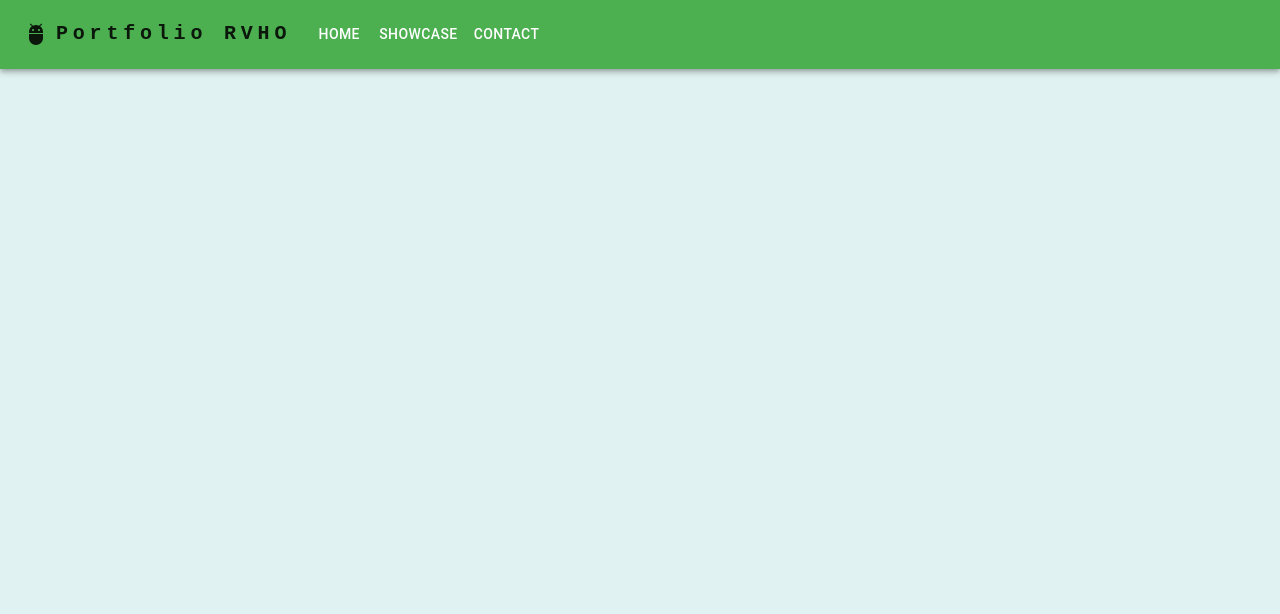
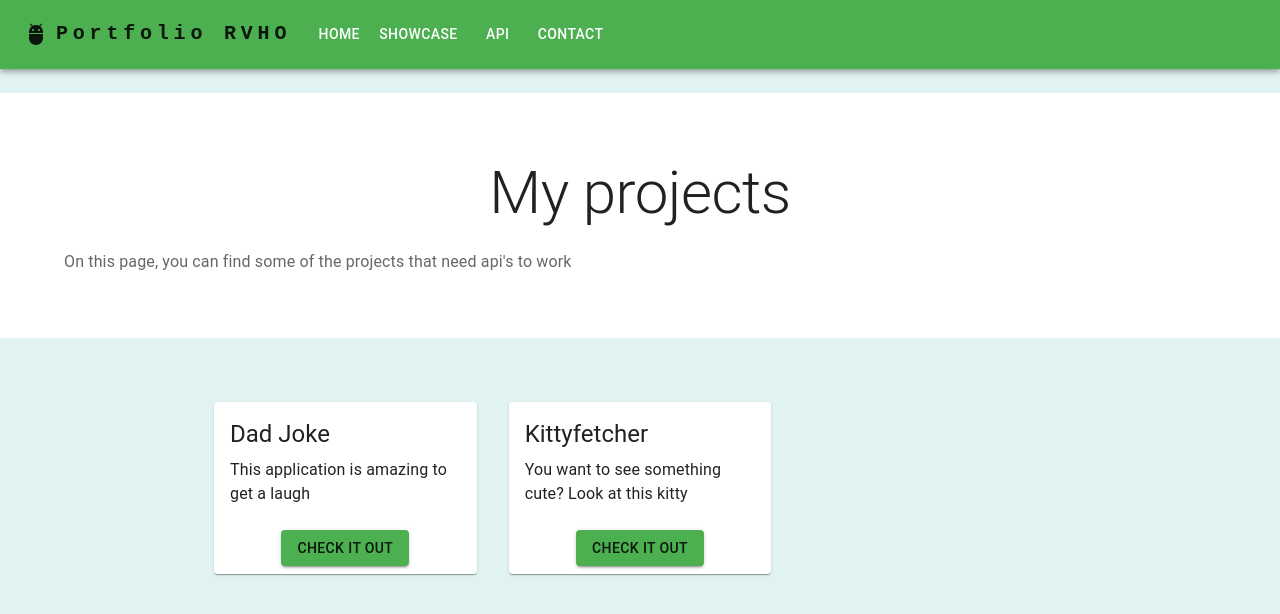
Before and after one commit to SchoolAPRVHO/portfolio, a React (Create React App) app: page /api in a window 1280 px wide. Shown: the top 614 px of the page. Built offline with nearby package versions, Linux system fonts and the light colour scheme.

Commit message:
updated wit the npm command

```diff
--- a/src/App.tsx
+++ b/src/App.tsx
@@ -11,6 +11,8 @@ import Showcases from "./components/showcases/Showcases";
 import orangeTheme from "./themes/redOrange";
 import modernTheme from "./themes/modern";
 import greenTheme from "./themes/green";
+import Apis from "./components/api/Apis";
+import Api from "./components/Api";
 
 const App = () => {
   const [theme, setTheme] = useState(greenTheme);
@@ -29,6 +31,10 @@ const App = () => {
           <Route index element={<Showcase />}/>
           <Route path=":showcaseId" element={<Showcases />} />
         </Route>
+        <Route path="/api">
+          <Route index element={<Api />} />
+          <Route path=":apiId" element={<Apis />} />
+        </Route>
         <Route path="/contact" element={<Contact />} />
       </Routes>
     </ThemeProvider>
--- /dev/null
+++ b/src/components/Api.tsx
@@ -0,0 +1,114 @@
+import * as React from "react";
+import AppBar from "@mui/material/AppBar";
+import Button from "@mui/material/Button";
+import { PhotoCamera } from "@mui/icons-material";
+import Card from "@mui/material/Card";
+import CardActions from "@mui/material/CardActions";
+import CardContent from "@mui/material/CardContent";
+import CardMedia from "@mui/material/CardMedia";
+import CssBaseline from "@mui/material/CssBaseline";
+import Grid from "@mui/material/Grid";
+import Stack from "@mui/material/Stack";
+import Box from "@mui/material/Box";
+import Toolbar from "@mui/material/Toolbar";
+import Typography from "@mui/material/Typography";
+import Container from "@mui/material/Container";
+import Link from "@mui/material/Link";
+import { createTheme, ThemeProvider } from "@mui/material/styles";
+import { Navigate, NavLink, useNavigate } from "react-router-dom";
+import { IShowcase } from "../interfaces";
+
+// const showcases = [1, 2, 3, 4, 5, 6, 7, 8, 9];
+const showcases: IShowcase[] = [
+  {
+    id: 1,
+    title: "Dad Joke",
+    description:
+      "This application is amazing to get a laugh",
+    path: "/api/1",
+  },
+  {
+    id: 2,
+    title: "Kittyfetcher",
+    description:
+      "You want to see something cute? Look at this kitty",
+    path: "/api/2",
+  }
+];
+
+const Api = () => {
+  const navigate = useNavigate();
+  return (
+    <>
+      <CssBaseline />
+      <main>
+        {/* Hero unit */}
+        <Box
+          sx={{
+            bgcolor: "background.paper",
+            pt: 8,
+            pb: 6,
+          }}
+        >
+          <Container maxWidth="lg">
+            <Typography
+              component="h1"
+              variant="h2"
+              align="center"
+              color="text.primary"
+              gutterBottom
+            >
+              My projects
+            </Typography>
+            <Typography
+              variant="body1"
+              align="left"
+              color="text.secondary"
+              paragraph
+            >
+              On this page, you can find some of the projects that need api's to work
+            </Typography>
+          </Container>
+        </Box>
+        <Container sx={{ py: 8 }} maxWidth="md">
+          {/* End hero unit */}
+          <Grid container spacing={4}>
+            {showcases.map((card, index) => (
+              <Grid item key={index} xs={12} sm={6} md={4}>
+                <Card
+                  sx={{
+                    height: "100%",
+                    display: "flex",
+                    flexDirection: "column",
+                  }}
+                >
+                  <CardContent sx={{ flexGrow: 1 }}>
+                    <Typography gutterBottom variant="h5" component="h2">
+                      {card.title}
+                    </Typography>
+                    <Typography>{card.description}</Typography>
+                  </CardContent>
+                  <CardActions>
+                    <Button
+                      variant="contained"
+                      sx={{
+                        display: "flex",
+                        alignSelf: "center",
+                        margin: "0 auto",
+                      }}
+                      onClick={(e) => navigate(card.path)}
+                    >
+                      check it out
+                    </Button>
+                  </CardActions>
+                </Card>
+              </Grid>
+            ))}
+          </Grid>
+        </Container>
+      </main>
+    </>
+  );
+};
+
+export default Api;
--- a/src/components/Showcase.tsx
+++ b/src/components/Showcase.tsx
@@ -62,12 +62,6 @@ const showcases: IShowcase[] = [
   },
   {
     id: 7,
-    title: "Dadjoke Module",
-    description: "This application accesses a dadjoke API to return a joke",
-    path: "/showcase/7",
-  },
-  {
-    id: 8,
     title: "Todo Application",
     description: "This is an easy todo application practising states",
     path: "/showcase/8",
--- /dev/null
+++ b/src/components/api/Apis.tsx
@@ -0,0 +1,18 @@
+import React from 'react';
+import { useParams } from 'react-router-dom';
+import DadJoke from './DadJoke/Dadjoke';
+import KittyFetcher from './KittyImage/KittyImage';
+
+const Apis = () => {
+    const {apiId} = useParams()
+    return (
+        <>
+            {apiId === "1" && <DadJoke/>}
+            {apiId === "2" && <KittyFetcher/>}
+            {apiId === "3" && <DadJoke/>}
+            {apiId === "4" && <DadJoke/>}
+        </>
+    );
+}
+
+export default Apis
--- /dev/null
+++ b/src/components/api/KittyImage/KittyImage.module.css
@@ -0,0 +1,20 @@
+.container {
+    border: 2px solid black;
+    border-radius: 2rem;
+    width: 50%;
+    margin: 2rem auto;
+    padding: 2rem;
+    text-align: center;
+}
+
+.flexContainer {
+    display: flex;
+    justify-content: center;
+    padding: 2rem;
+}
+
+.containerImage {
+    width: 25rem;
+    aspect-ratio: 1;
+    border-radius: 2rem;
+}
--- /dev/null
+++ b/src/components/api/KittyImage/KittyImage.tsx
@@ -0,0 +1,54 @@
+import React, { useState, useEffect } from 'react';
+import axios from 'axios';
+import styles from './KittyImage.module.css';
+import { Button } from '@mui/material';
+
+export interface IKitty {
+  id: string;
+  url: string;
+  width: number;
+  height: number;
+}
+
+const KittyFetcher = () => {
+  const [kitty, setKitty] = useState<IKitty>();
+
+  const fetchNewKitty = async () => {
+    try {
+      const response = await axios.get('https://api.thecatapi.com/v1/images/search');
+      const kittyData = response.data[0];
+      setKitty(kittyData);
+    } catch (error) {
+      console.error(error);
+    }
+  }
+
+  useEffect(() => {
+    async function fetchKitty() {
+      try {
+        const response = await axios.get('https://api.thecatapi.com/v1/images/search');
+        const kittyData = response.data[0];
+        setKitty(kittyData);
+      } catch (error) {
+        console.error(error);
+      }
+    }
+    fetchKitty();
+  }, []);
+
+  return (
+    <div className={styles.container}>
+        <h1>Picture of a random kitty</h1>
+      <div className={styles.flexContainer}>
+          {kitty ? (
+            <img className={styles.containerImage} src={kitty.url} alt="Cute kitty" />
+          ) : (
+            <p>Loading kitty...</p>
+          )}
+      </div>
+          <Button variant="contained" onClick={() => fetchNewKitty()}>Get new image of a kitty</Button>
+    </div>
+  );
+}
+
+export default KittyFetcher;
--- a/src/components/core/Nav.tsx
+++ b/src/components/core/Nav.tsx
@@ -18,6 +18,7 @@ import { INavigation } from '../../interfaces';
 const pages : INavigation[] = [
     { name: 'Home', path: '/' },
     { name: 'Showcase', path: '/showcase' },
+    { name: 'Api', path: '/api' },
     { name: 'Contact', path: '/contact' },
 ]
 
--- a/src/components/showcases/Showcases.tsx
+++ b/src/components/showcases/Showcases.tsx
@@ -2,7 +2,7 @@ import React from "react";
 import { useParams } from "react-router-dom";
 import ButtonCalc from "./ButtonCalc/ButtonCalc";
 import ColorPicker from "./ColorPicker/ColorPicker";
-import DadJoke from "./DadJoke/Dadjoke";
+import DadJoke from "../api/DadJoke/Dadjoke";
 import PokemonApp from "./Pokemon/Pokemon";
 import QuizAppComplete from "./QuizApp/QuizApp";
 import Slots from "./Slots/Slots";
```
Also changed, not shown: src/components/api/DadJoke/Dadjoke.module.css (renamed from src/components/showcases/DadJoke/Dadjoke.module.css), src/components/api/DadJoke/Dadjoke.tsx (renamed from src/components/showcases/DadJoke/Dadjoke.tsx).
